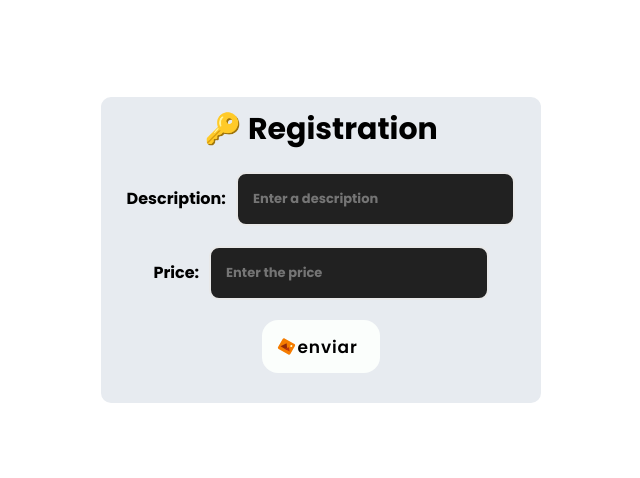
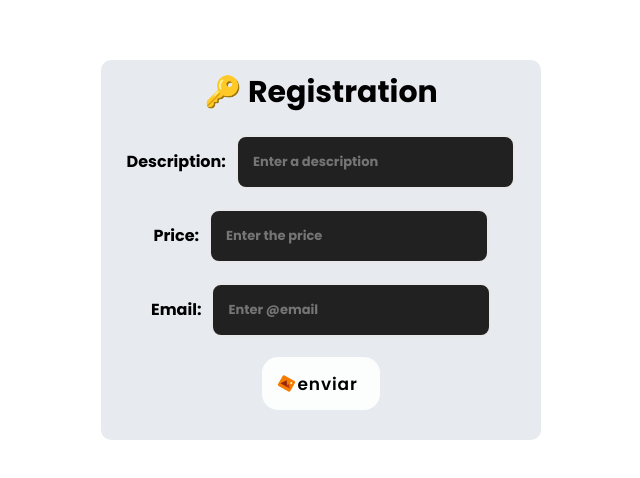
Before and after one commit to alucart2005/theory-formreact, a React (Vite) app: page / in a window 1280 px wide. Shown: the part 150-628 px from the top of the page, without its empty margins (319-959 px from the left). Built offline with nearby package versions, Linux system fonts and the light colour scheme.

Commit message:
Feature: Validations

```diff
--- a/package.json
+++ b/package.json
@@ -15,7 +15,8 @@
     "react-hook-form": "^7.50.1",
     "react-icons": "^5.0.1",
     "react-router-dom": "^6.22.2",
-    "styled-components": "^6.1.8"
+    "styled-components": "^6.1.8",
+    "sweetalert": "^2.1.2"
   },
   "devDependencies": {
     "@types/react": "^18.2.56",
--- a/src/pages/Formulario.jsx
+++ b/src/pages/Formulario.jsx
@@ -1,25 +1,82 @@
 import styled from "styled-components";
 import { Btnoperaciones } from "../components/Btnoperaciones";
-import {FcPicture} from "react-icons/fc"
+import { FcPicture } from "react-icons/fc";
+import { useForm } from "react-hook-form";
+import sweetalert from "sweetalert";
 
 export function Formulario() {
+  const {
+    register,
+    formState: { errors },
+    handleSubmit,
+    reset,
+  } = useForm(); //destructucion de useForm()
+  function insert(data) {
+    sweetalert("PRICE", data.price.toString());
+    reset();
+  }
   return (
     <Container>
       <div className="sub-contenedor">
         <div className="header">
           <h1> 🔑 Registration</h1>
         </div>
-        <form className="entradas">
+        <form className="entradas" onSubmit={handleSubmit(insert)}>
           <ContainerInputs>
             <div className="subcontainer">
               <h4>Description:</h4>
-              <Inputs placeholder="Enter a description" type="text"/>
+              <Inputs
+                placeholder="Enter a description"
+                type="text"
+                {...register("description", {
+                  required: true,
+                  minLength: 2,
+                  maxLength: 20,
+                })}
+              />
+              {errors.description?.type === "required" && (
+                <p>😵Input a description</p>
+              )}
+              {errors.description?.type === "minLength" && (
+                <p>😵Enter minimum 2 chararacers</p>
+              )}
+              {errors.description?.type === "maxLength" && (
+                <p>😵Enter maximum 20 chararacers</p>
+              )}
             </div>
           </ContainerInputs>
           <ContainerInputs>
             <div className="subcontainer">
               <h4>Price:</h4>
-              <Inputs placeholder="Enter the price" type="number" step="0.01"/>
+              <Inputs
+                placeholder="Enter the price"
+                type="number"
+                step="0.01"
+                {...register("price", {
+                  required: true,
+                  valueAsNumber: true,
+                })}
+              />
+              {errors.price?.type === "required" && <p>😰Input price</p>}
+            </div>
+          </ContainerInputs>
+          <ContainerInputs>
+            <div className="subcontainer">
+              <h4>Email:</h4>
+              <Inputs
+                placeholder="Enter @email"
+                type="text"
+                {...register("email", {
+                  pattern: /^[^\s@]+@[^\s@]+\.[^\s@]+$/i,
+                  required: true,
+                })}
+              />
+                {
+                  errors.email?.type==="pattern" &&  <p>Enter a valid email</p>
+                }
+                {
+                  errors.email?.type==="required" && <p>email is required</p>
+                }
             </div>
           </ContainerInputs>
           <div className="footercontent">
@@ -30,6 +87,7 @@ export function Formulario() {
     </Container>
   );
 }
+//#region STYLED COMPONENTS
 const Container = styled.div`
   height: 100vh;
   position: relative;
@@ -110,3 +168,5 @@ const Inputs = styled.input`
     box-shadow: 5px 5px #888888;
   }
 `;
+
+//#endregion
```
Also changed, not shown: 2 other files (tests, documents, lock files or other folders).
